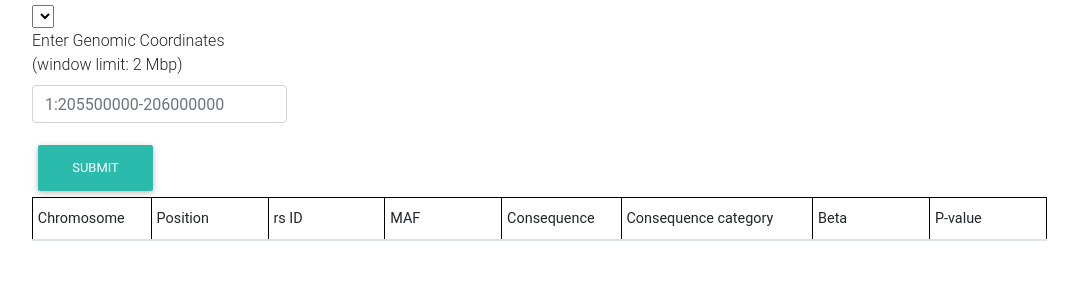
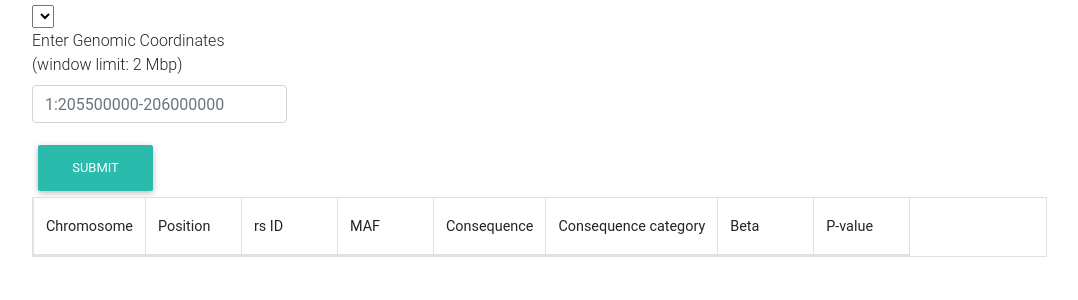
Before and after one commit to naim-panjwani/UK_Biobank, a Flask app: page / in a window 1280 px wide. Shown: the part 283-583 px from the top of the page, without its empty margins (53-1131 px from the left). Run offline with Flask 2, Linux system fonts and the light colour scheme; data that the repository does not hold is empty; parts of the project's set-up code (start-up, migrations or seed data) failed here and were passed over; some libraries are stand-ins or nearby versions.

Commit message:
table aesthetics

```diff
--- a/naimsukbiobank/templates/index.html
+++ b/naimsukbiobank/templates/index.html
@@ -47,7 +47,7 @@
   <div class="row">
     <div class="col-md-11">
       <div id="table-area" class="">
-        <table id="variants-table" class="table table-striped table-sm" cellspacing="0" width="100%">
+        <table id="variants-table" class="table table-striped table-bordered table-condensed table-responsive" cellspacing="0" width="100%">
           <thead>
             <tr>
               <th class="th-sm">Chromosome</th>
```
